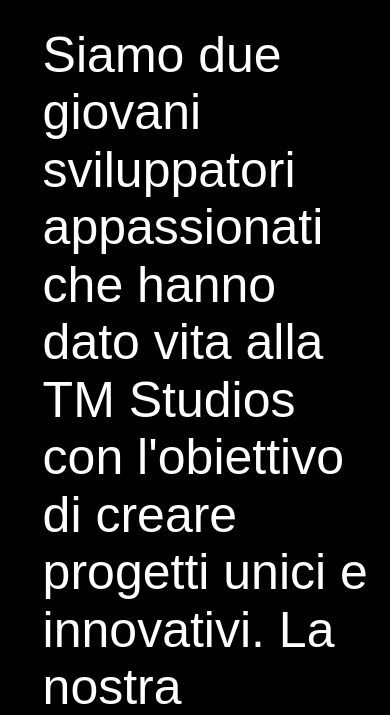
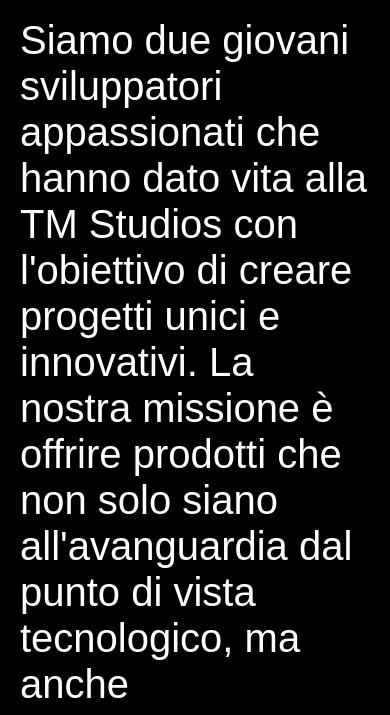
Before and after one commit to TM-studios/TM_studios-website, a plain HTML site: page index.html in a window 390 px wide. Shown: the part 591-1306 px from the top of the page. Drawn offline with nearby package versions, Linux system fonts and the light colour scheme.

Commit message:
Update style.css

```diff
--- a/style.css
+++ b/style.css
@@ -90,8 +90,13 @@ body{
     padding-left: 0; /* Rimuovi il padding sinistro per schermi più piccoli */
   }
 
-  .project-expl2 {
-    font-size: 30px; /* Riduci la dimensione del font per schermi più piccoli */
+  .project-exp2 {
+    font-size: 40px; /* Riduci la dimensione del font per schermi più piccoli */
+    padding-left: 0; /* Rimuovi il padding sinistro per schermi più piccoli */
+  }
+
+  .project-exp3 {
+    font-size: 40px; /* Riduci la dimensione del font per schermi più piccoli */
     padding-left: 0; /* Rimuovi il padding sinistro per schermi più piccoli */
   }
 }
```
